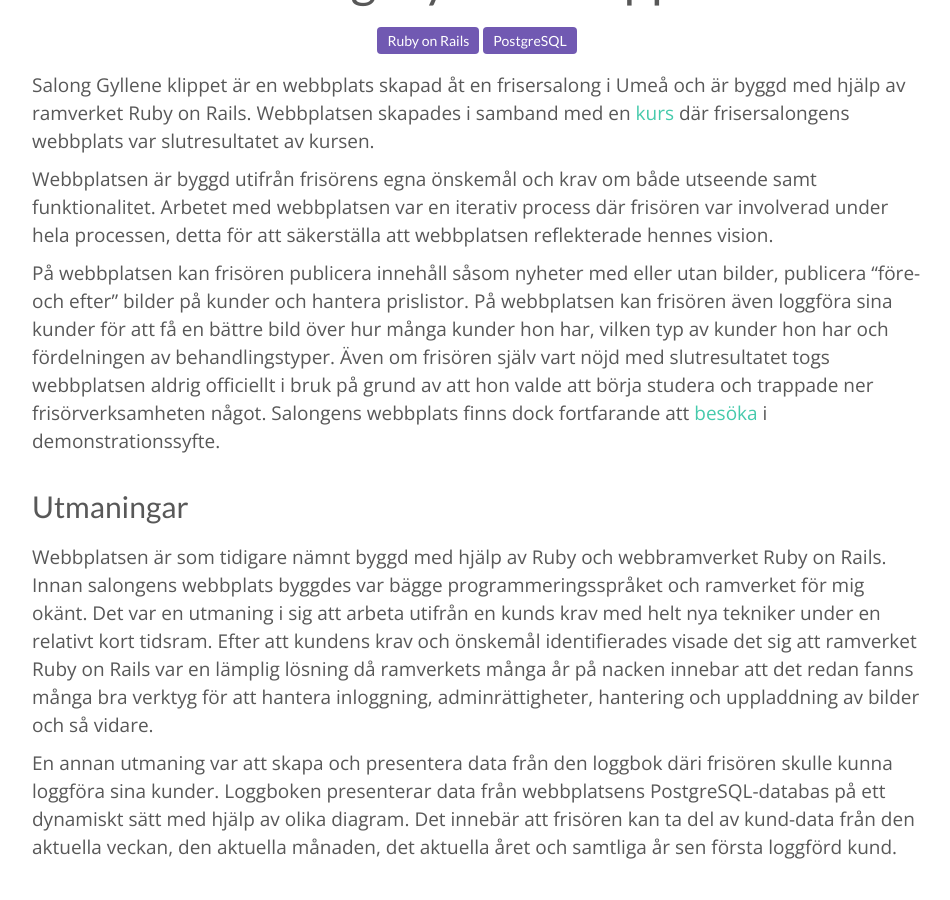
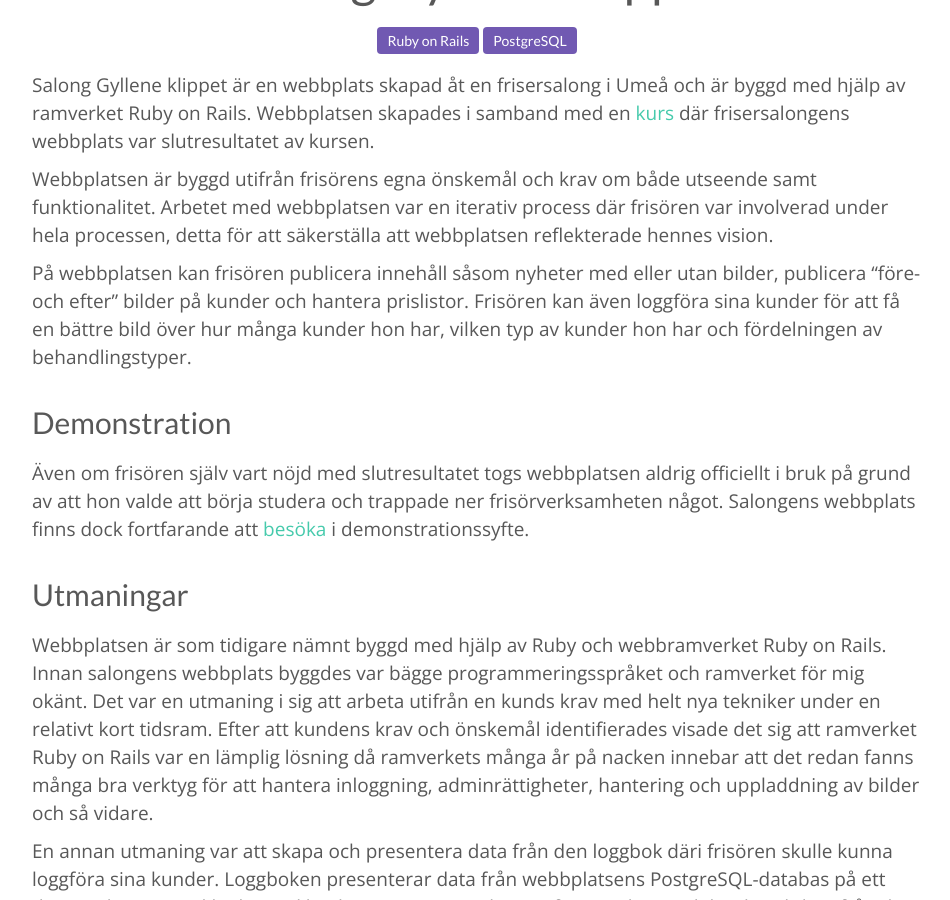
Before and after one commit to danielv14/danielv14.github.io, a Jekyll site: the page built from _projects/salong-gyllene-klippet.md, in a window 1280 px wide and 900 px high, scrolled down 776 px. Shown: the whole window, without its empty margins (163-1113 px from the left). Built offline with Jekyll 4.4.1, drawn with Linux system fonts in a browser that asks for light colours.

Commit message:
update website link for a project link since live domain name is not in use anymore

```diff
--- a/_projects/salong-gyllene-klippet.md
+++ b/_projects/salong-gyllene-klippet.md
@@ -5,14 +5,17 @@
 card-layout: left
 image: "/assets/img/projects/salong-gyllene-klippet.png"
 tags: [Ruby on Rails, PostgreSQL]
-website: http://www.salonggylleneklippet.se/
+website: https://sheltered-river-12709.herokuapp.com
 order: 1
 ---
 Salong Gyllene klippet är en webbplats skapad åt en frisersalong i Umeå och är byggd med hjälp av ramverket Ruby on Rails. Webbplatsen skapades i samband med en [kurs](https://www.miun.se/utbildning/Kurser/Sok-kursplan/kursplan/?kursplanid=14417) där frisersalongens webbplats var slutresultatet av kursen.
 
 Webbplatsen är byggd utifrån frisörens egna önskemål och krav om både utseende samt funktionalitet. Arbetet med webbplatsen var en iterativ process där frisören var involverad under hela processen, detta för att säkerställa att webbplatsen reflekterade hennes vision.
 
-På webbplatsen kan frisören  publicera innehåll såsom nyheter med eller utan bilder, publicera "före- och efter" bilder på kunder och hantera prislistor. På webbplatsen kan frisören även loggföra sina kunder för att få en bättre bild över hur många kunder hon har, vilken typ av kunder hon har och fördelningen av behandlingstyper. Även om frisören själv vart nöjd med slutresultatet togs webbplatsen aldrig officiellt i bruk på grund av att hon valde att börja studera och trappade ner frisörverksamheten något. Salongens webbplats finns dock fortfarande att [besöka](http://www.salonggylleneklippet.se) i demonstrationssyfte.
+På webbplatsen kan frisören  publicera innehåll såsom nyheter med eller utan bilder, publicera "före- och efter" bilder på kunder och hantera prislistor. Frisören kan även loggföra sina kunder för att få en bättre bild över hur många kunder hon har, vilken typ av kunder hon har och fördelningen av behandlingstyper.
+
+## Demonstration
+Även om frisören själv vart nöjd med slutresultatet togs webbplatsen aldrig officiellt i bruk på grund av att hon valde att börja studera och trappade ner frisörverksamheten något. Salongens webbplats finns dock fortfarande att [besöka](https://sheltered-river-12709.herokuapp.com) i demonstrationssyfte.
 
 ## Utmaningar
 
```
